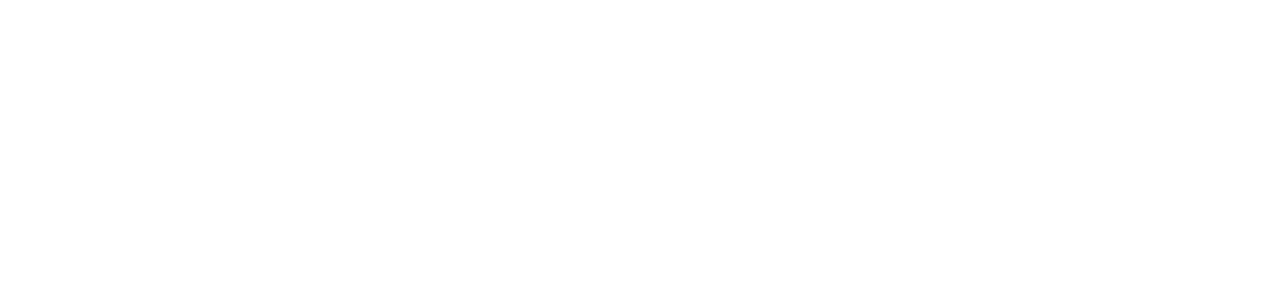
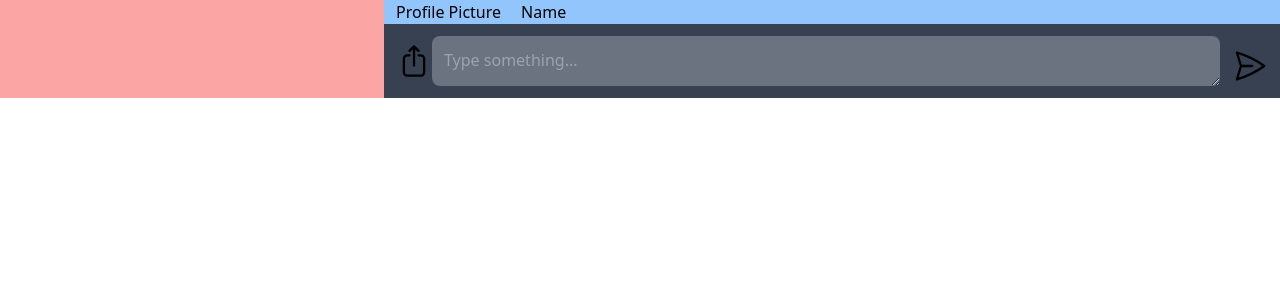
Before and after one commit to ZokeYot/APU_SDP_FE, an Angular app: page /conversation in a window 1280 px wide. Before the commit this address led to /. Shown: the top 300 px of the page. Built offline with nearby package versions, Linux system fonts and the light colour scheme; a web font is replaced by a local one.

Commit message:
Completing Conversation Part

```diff
--- a/src/app/app.component.ts
+++ b/src/app/app.component.ts
@@ -1,12 +1,13 @@
 import { Component } from '@angular/core';
 import { CommonModule } from '@angular/common';
 import { RouterModule, RouterOutlet } from '@angular/router';
+import { FormsModule } from '@angular/forms';
 
 
 @Component({
   selector: 'app-root',
   standalone: true,
-  imports: [CommonModule, RouterOutlet],
+  imports: [CommonModule, RouterOutlet, FormsModule, RouterModule],
   templateUrl: './app.component.html',
   styleUrl: './app.component.css'
 })
--- a/src/app/app.routes.ts
+++ b/src/app/app.routes.ts
@@ -4,6 +4,7 @@
 import { Role } from './model/role';
 import { LecturerMainPageComponent } from './section/lectuerer/lecturer-main-page/lecturer-main-page.component';
 import { RegisterComponent } from './section/register/register.component';
+import { ConversationComponent } from './section/conversation/conversation.component';
 
 
 
@@ -11,6 +12,7 @@
     { path: "something", component: StudentMainPageComponent /* canActivate: [roleGuard], data: { roles: [Role.STUDENT] } */ },
     { path: "lecturer", component: LecturerMainPageComponent /* canActivate: [roleGuard], data: { roles: [Role.LECTURER] } */ },
     { path: "", component: RegisterComponent },
-    { path: "lecturer-main", component: LecturerMainPageComponent }
+    { path: "lecturer-main", component: LecturerMainPageComponent },
+    { path: "conversation", component: ConversationComponent }
 
 ];
--- /dev/null
+++ b/src/app/model/message.ts
@@ -0,0 +1,11 @@
+export class Message {
+    content !: string
+    sender !: number;
+    receiver !: number
+
+    constructor(content: string, sender: number, receiver: number) {
+        this.content = content
+        this.sender = sender
+        this.receiver = receiver
+    }
+}
--- a/src/app/model/user.ts
+++ b/src/app/model/user.ts
@@ -1,12 +1,12 @@
 import { Role } from "./role";
 
 export class User {
-    id: number = 0;
-    name: string = "";
-    password: string = "";
-    email: string = "";
-    gender: string = "";
-    profile_picture: string = "";
-    dob: string = "";
+    id!: number;
+    name!: string
+    password!: string
+    email!: string
+    gender!: string
+    profile_picture!: string
+    dob!: string
 
 }
--- /dev/null
+++ b/src/app/section/conversation/conversation.component.html
@@ -0,0 +1,41 @@
+<div class="flex w-full ">
+    <div class="w-[30%] bg-red-300 flex flex-col">
+
+    </div>
+
+    <div class="w-[70%] bg-blue-300">
+       <div class="flex">
+           <div class="mx-3">Profile Picture</div>
+           <p class="mx-2"> Name</p>
+       </div>
+        <div *ngFor = "let message of messages">
+            <div
+            [ngClass]="{
+                'w-fit max-w-[75%] break-words h-fit border-2 border-black rounded-md p-4 my-3 mx-3' : true,
+                'ml-auto' : message.sender == curUserID,
+                'mr-auto' : !(message.sender == curUserID)
+            }"
+            class=""
+            [innerHTML]="message.content.replaceAll('\n', '\<br>')" ></div>
+       </div>
+       <div class="flex bg-gray-700 p-3">
+            <svg class="w-[40px] h-[50px] mt-auto cursor-pointer" (click)="uploadFile()"  xmlns="http://www.w3.org/2000/svg" fill="none" viewBox="0 0 24 24" stroke-width="1.5" stroke="currentColor">
+                <path stroke-linecap="round" stroke-linejoin="round" d="M9 8.25H7.5a2.25 2.25 0 0 0-2.25 2.25v9a2.25 2.25 0 0 0 2.25 2.25h9a2.25 2.25 0 0 0 2.25-2.25v-9a2.25 2.25 0 0 0-2.25-2.25H15m0-3-3-3m0 0-3 3m3-3V15" />
+            </svg>
+            <input type="file" class="hidden" (change)="handleFileInput($event)">
+            <textarea
+            #messageBox
+            class="w-[100%] max-h-[150px] h-[50px] p-3 rounded-lg bg-gray-500 outline-none text-white"
+            [(ngModel)]="message"
+            (keydown)="handleKeydown($event)"
+            placeholder="Type something..."
+            ></textarea>
+
+            <svg class="w-[40px] h-[40px] mt-auto ml-3" (click)="sendMessage()" xmlns="http://www.w3.org/2000/svg" fill="none" viewBox="0 0 24 24" stroke-width="1.5" stroke="currentColor">
+                <path stroke-linecap="round" stroke-linejoin="round" d="M6 12 3.269 3.125A59.769 59.769 0 0 1 21.485 12 59.768 59.768 0 0 1 3.27 20.875L5.999 12Zm0 0h7.5" />
+            </svg>
+
+       </div>
+    </div>
+
+</div>
--- /dev/null
+++ b/src/app/section/conversation/conversation.component.ts
@@ -0,0 +1,67 @@
+import { CommonModule } from '@angular/common';
+import { Component, ElementRef, ViewChild } from '@angular/core';
+import { FormsModule } from '@angular/forms';
+import { Message } from '../../model/message';
+
+@Component({
+  selector: 'app-conversation',
+  standalone: true,
+  imports: [FormsModule, CommonModule],
+  templateUrl: './conversation.component.html',
+  styleUrl: './conversation.component.css'
+})
+export class ConversationComponent {
+  messages: Message[] = [];
+  message: string = '';
+  maxHeight: number = 150;
+  curUserID: number = 1;
+  destUserID: number = 2;
+
+  @ViewChild('messageBox') textArea !: ElementRef
+
+  handleKeydown(event: KeyboardEvent): void {
+    const textarea = this.textArea.nativeElement;
+
+    if (event.key === 'Enter' && event.shiftKey) {
+      this.adjustHeight(textarea);
+    }
+    else if (event.key === 'Enter') {
+      event.preventDefault();
+      const text = textarea.value.trim();
+      if (text !== "" && text !== textarea.placeholder)
+        this.sendMessage()
+    }
+  }
+
+  adjustHeight(textarea: HTMLTextAreaElement): void {
+    textarea.style.height = 'auto'
+
+    if (textarea.scrollHeight <= this.maxHeight) {
+      textarea.style.height = `${textarea.scrollHeight}px`;
+    } else {
+      textarea.style.height = `${this.maxHeight}px`;
+      textarea.style.overflowY = 'auto';
+    }
+  }
+
+  sendMessage(): void {
+    this.messages.push(new Message(this.message, this.curUserID, this.destUserID))
+    this.textArea.nativeElement.style.height = '50px';
+    this.textArea.nativeElement.value = ''
+  }
+
+
+  uploadFile(): void {
+    const fileInput = document.querySelector('input') as HTMLInputElement;
+    fileInput.click();
+  }
+
+  handleFileInput(event: Event): void {
+    const files = (event.target as HTMLInputElement).files;
+    if (files && files.length > 0) {
+      const file = files[0];
+      const attachment = `Attachment : ${file.name}`;
+
+    }
+  }
+}
--- a/src/app/section/student/conversation/conversation.component.html
+++ /dev/null
@@ -1 +0,0 @@
-<p>conversation works!</p>
--- a/src/app/section/student/student-main-page/student-main-page.component.ts
+++ b/src/app/section/student/student-main-page/student-main-page.component.ts
@@ -1,7 +1,7 @@
 import { CommonModule } from '@angular/common';
 import { Component } from '@angular/core';
 import { QuizzesComponent } from "../quizzes/quizzes.component";
-import { ConversationComponent } from "../conversation/conversation.component";
+import { ConversationComponent } from "../../conversation/conversation.component";
 import { ShopComponent } from "../shop/shop.component";
 
 @Component({
@@ -12,9 +12,9 @@
   imports: [CommonModule, QuizzesComponent, ConversationComponent, ShopComponent]
 })
 export class StudentMainPageComponent {
-  quizPage = true;
+  quizPage = false;
   shopPage = false;
-  conversationPage = false;
+  conversationPage = true;
 
   switchPage(page: String) {
     switch (page) {
```
Also changed, not shown: src/app/section/student/conversation/conversation.component.ts (deleted, +0 -12 lines), src/app/section/conversation/conversation.component.css (added), 1 other file (tests, documents, lock files or other folders).
